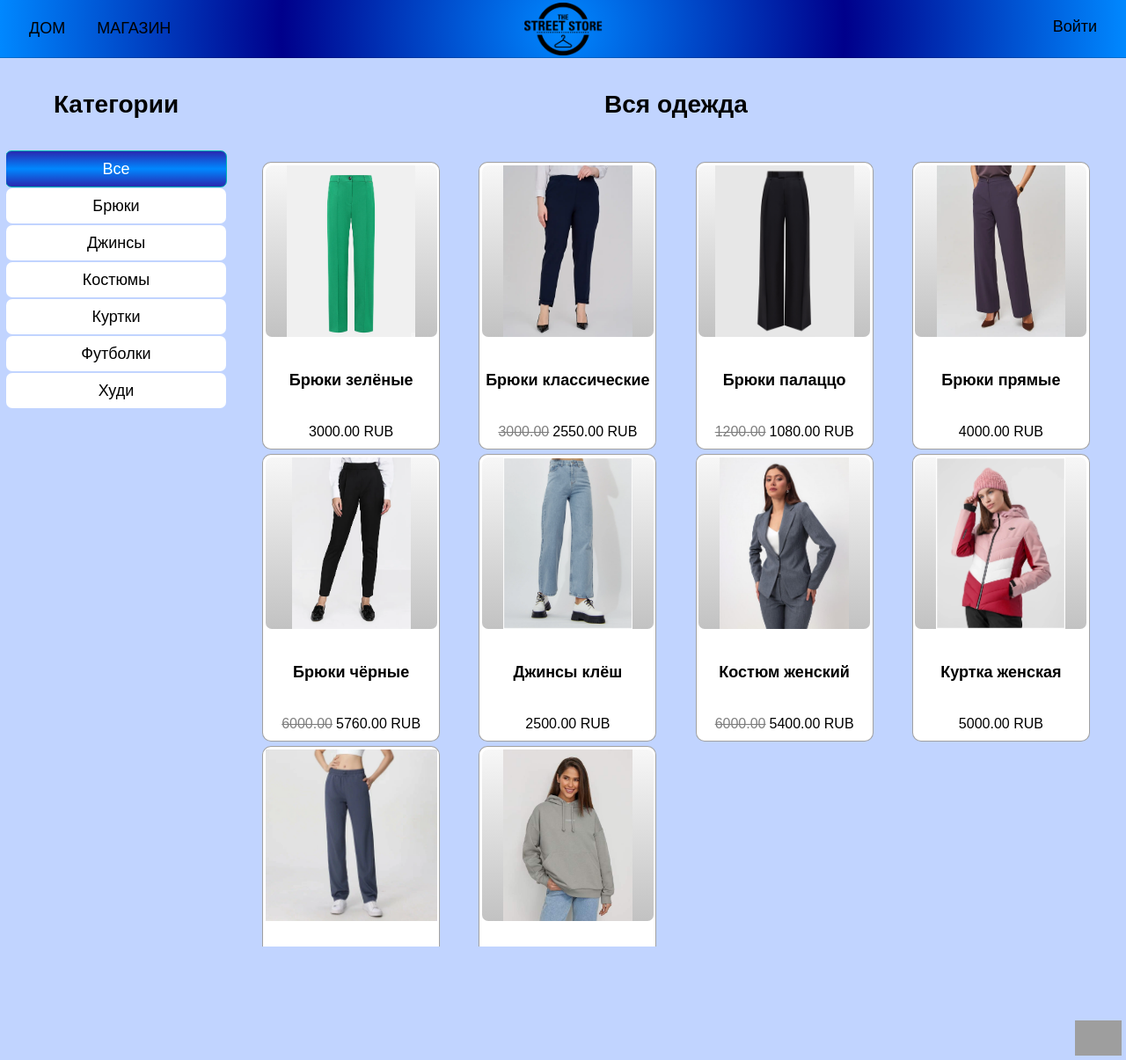
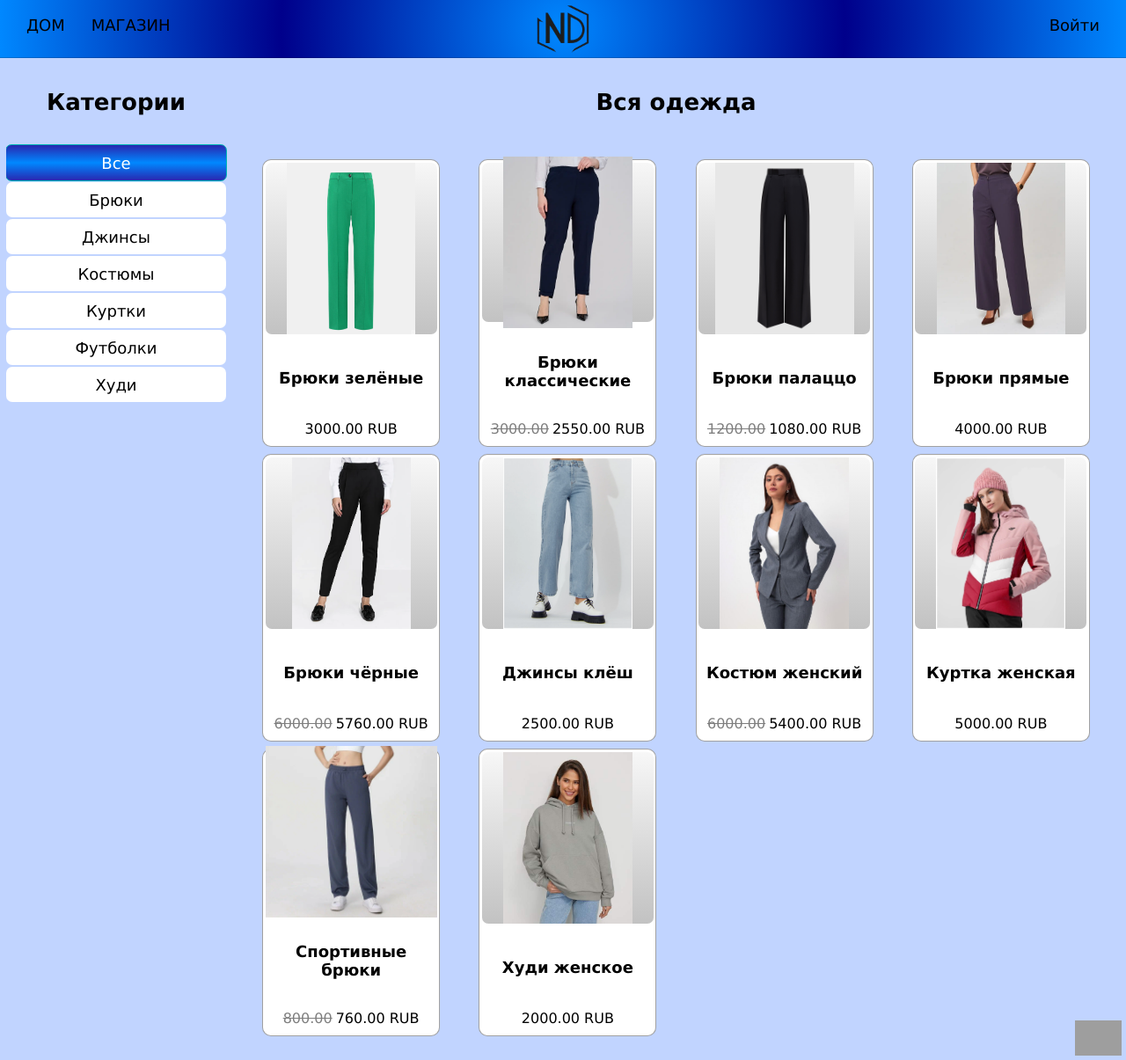
Before and after one commit to myshyak5/-project_site, a Django app: page /shop/ in a window 1280 px wide. Shown: the whole page at 88% size. Run offline with Django 5.2, Linux system fonts and the light colour scheme; data comes from the database, SQL or seed files in the repository; grey boxes are pictures that could not be loaded.

Commit message:
new logo and base.css changes

```diff
--- a/eshop/main/static/css/base.css
+++ b/eshop/main/static/css/base.css
@@ -11,10 +11,10 @@ h2 {
     font-size: 40px;
 }
 h3 {
-    font-size: 36px;
+    font-size: 32px;
 }
 h4 {
-    font-size: 28px;
+    font-size: 26px;
 }
 h5 {
     font-size: 18px;
@@ -28,7 +28,7 @@ body {
     background-color: rgb(193, 212, 255);
     margin: 0;
     padding: 0;
-    font-family: Arial, Helvetica, sans-serif;
+    font-family:'Lucida Sans', 'Lucida Sans Regular', 'Lucida Grande', 'Lucida Sans Unicode', Geneva, Verdana, sans-serif;
     font-size: 18px;
 }
 ul {
@@ -96,19 +96,10 @@ footer {
 .main-logo:hover {
     filter: drop-shadow(var(--box-shadow));
 }
-.header-nav {
-    padding-top: 4px;
-}
 .header-list {
     display: flex;
-    gap: 30px;
+    column-gap: 30px;
     text-transform: uppercase;
-}
-.nav-a {
-    margin: 3px;
-}
-.login-button {
-    margin: 3px;
 }
 .home-btn {
     margin-top: 4px;
@@ -142,7 +133,7 @@ footer {
     height: 325px;
     border: 1px solid rgba(0, 0, 0, 0.37);
     border-radius: 10px;
-    transition: all 0.3s linear;
+    transition: all 0.2s linear;
     background-color: white;
 }
 .item-card:hover {
@@ -257,15 +248,15 @@ footer {
 }
 .items {
     display: grid;
-    grid-template-columns: repeat(auto-fill, minmax(200px, 1fr));
+    grid-template-columns: repeat(auto-fill, minmax(205px, 1fr));
+    grid-auto-rows: 335px;
     justify-items: center;
     align-items: center;
-    row-gap: 5px;
     overflow-y: auto;
     overflow-x: hidden;
     padding: 12px;
     box-sizing: border-box;
-    max-height: 75vh;
+    max-height: calc(100vh - 176px);
     scrollbar-width: thin;
 }
 .sidebar {
```
Also changed, not shown: eshop/main/static/img/grey_back.jpg (deleted), eshop/main/static/img/logo.png.
